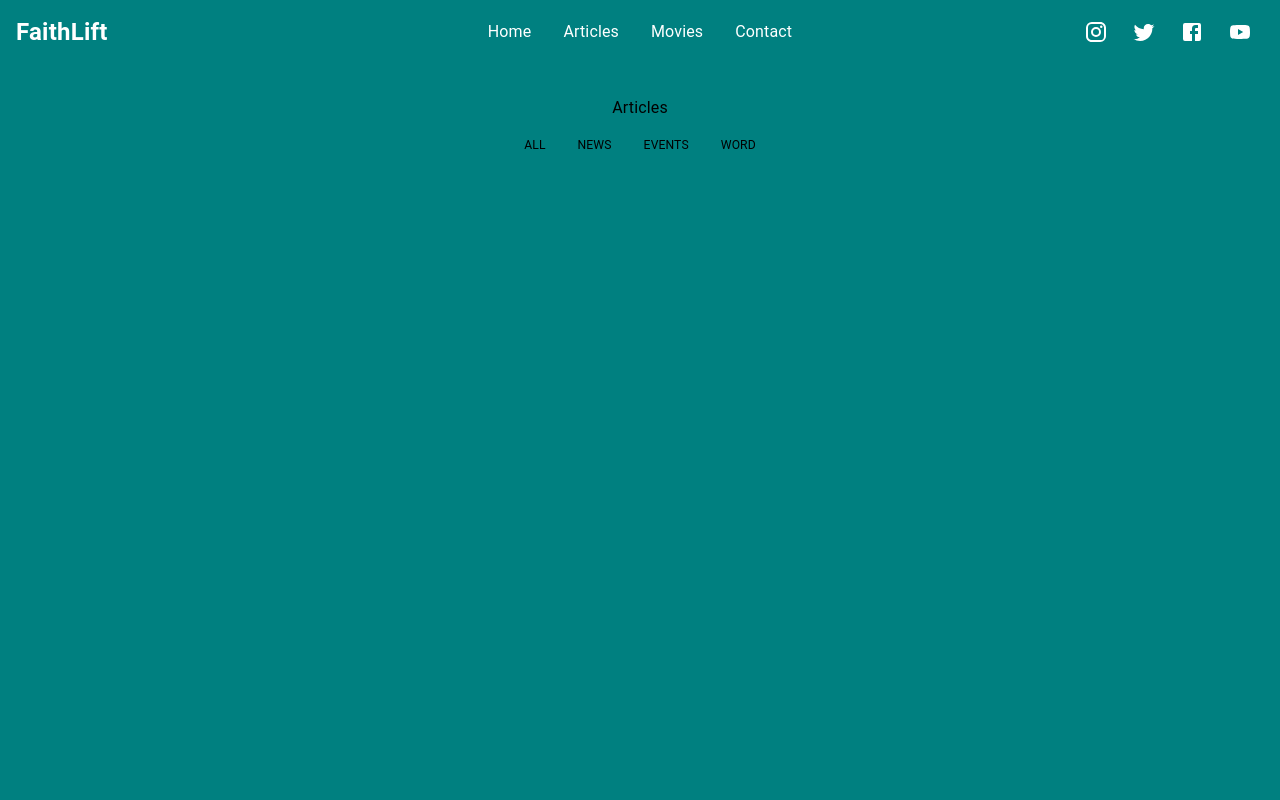
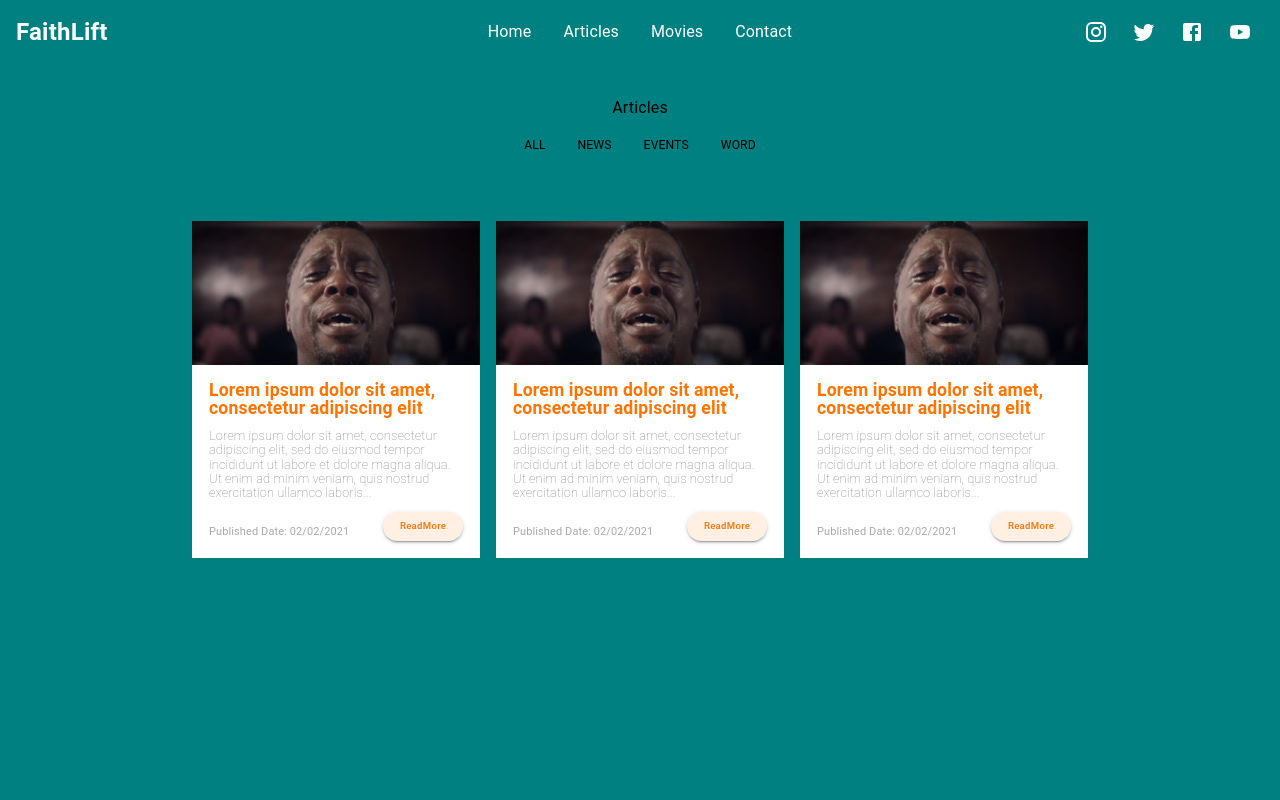
Before and after one commit to Olatokumbo/FaithLift, a React (Create React App) app: page /articles in a window 1280 px wide. Shown: the top 800 px of the page. Built offline with nearby package versions, Linux system fonts and the light colour scheme.

Commit message:
Designing the ArticleCard

```diff
--- /dev/null
+++ b/src/components/ArticleCard/ArticleCard.js
@@ -0,0 +1,31 @@
+import React from "react";
+import { Typography, Button } from "@material-ui/core";
+import style from "./ArticleCard.module.css";
+import Image from "../../assets/images/Header.png";
+const ArticleCard = () => {
+  return (
+    <div className={style.articleCard}>
+      <div className={style.banner}>
+        <img src={Image} alt="Poster" />
+      </div>
+      <div className={style.articleContent}>
+        <Typography className={style.title}>
+          Lorem ipsum dolor sit amet, consectetur adipiscing elit
+        </Typography>
+        <Typography className={style.articleMessage}>
+          Lorem ipsum dolor sit amet, consectetur adipiscing elit, sed do
+          eiusmod tempor incididunt ut labore et dolore magna aliqua. Ut enim ad
+          minim veniam, quis nostrud exercitation ullamco laboris...
+        </Typography>
+        <div className={style.articleFooter}>
+          <Typography className={style.publishedDate} >Published Date: 02/02/2021</Typography>
+          <Button className={style.readBtn} variant="contained">
+            ReadMore
+          </Button>
+        </div>
+      </div>
+    </div>
+  );
+};
+
+export default ArticleCard;
--- /dev/null
+++ b/src/components/ArticleCard/ArticleCard.module.css
@@ -0,0 +1,58 @@
+.articleCard{
+    display: flex;
+    flex-direction: column;
+    height: 20rem;
+    width: 18rem;
+    margin: 0 0.5rem;
+}
+.banner{
+    /* flex: 1; */
+    height: 9rem;
+}
+.banner > img{
+    object-fit: cover;
+    width: 100%;
+    height: 100%;
+}
+.articleContent{
+    flex: 4;
+    padding: 17px;
+    background-color: white;
+}
+
+.title{
+    color: rgb(255, 115, 0) !important;
+    font-weight: 700 !important;
+    font-size: 1.1rem !important;
+    line-height: 1 !important;
+}
+
+.articleMessage {
+    font-weight: lighter !important;
+    line-height: 1.1 !important;
+    color: gray !important;
+    font-size: 0.8rem !important;
+    margin: 12px 0 !important;
+}
+
+.articleFooter{
+    display: flex;
+    width: 100%;
+    justify-content: space-between;
+}
+
+.publishedDate{
+    font-size: 11px !important;
+    color: #aaaaaa !important;
+    align-self: flex-end;
+}
+.readBtn{
+    width: 5rem;
+    height: fit-content;
+    text-transform: inherit !important;
+    font-size: 0.6rem !important;
+    border-radius: 15px !important;
+    color: #ff7300 !important;
+    background-color: #fff0e3 !important;
+    border: #ff7300 solid 2px;
+}
--- a/src/pages/Articles/Articles.js
+++ b/src/pages/Articles/Articles.js
@@ -1,22 +1,33 @@
 import React from "react";
 import { Typography } from "@material-ui/core";
+import ArticleCard from "../../components/ArticleCard/ArticleCard";
 import style from "./Articles.module.css";
 
-const Articles =  () =>{
-    return(
+const Articles = () => {
+  return (
     <div className={style.articles}>
       <Typography className={style.title}>Articles</Typography>
       <ul className={style.menu}>
-                <li><Typography className={style.menuItem}>ALL</Typography></li>
-                <li><Typography className={style.menuItem}>NEWS</Typography></li>
-                <li><Typography className={style.menuItem}>EVENTS</Typography></li>
-                <li><Typography className={style.menuItem}>WORD</Typography></li>
+        <li>
+          <Typography className={style.menuItem}>ALL</Typography>
+        </li>
+        <li>
+          <Typography className={style.menuItem}>NEWS</Typography>
+        </li>
+        <li>
+          <Typography className={style.menuItem}>EVENTS</Typography>
+        </li>
+        <li>
+          <Typography className={style.menuItem}>WORD</Typography>
+        </li>
       </ul>
       <div className={style.articlesContainer}>
-
+        <ArticleCard />
+        <ArticleCard />
+        <ArticleCard />
       </div>
     </div>
-    )
-}
+  );
+};
 
 export default Articles;
--- a/src/pages/Articles/Articles.module.css
+++ b/src/pages/Articles/Articles.module.css
@@ -32,7 +32,7 @@
 }
 
 .articlesContainer{
-    padding: 3rem;
+    padding: 3rem 0;
     display: flex;
     flex-wrap: wrap;
 }
```
Lines whose indentation alone changed are shown as unchanged.
